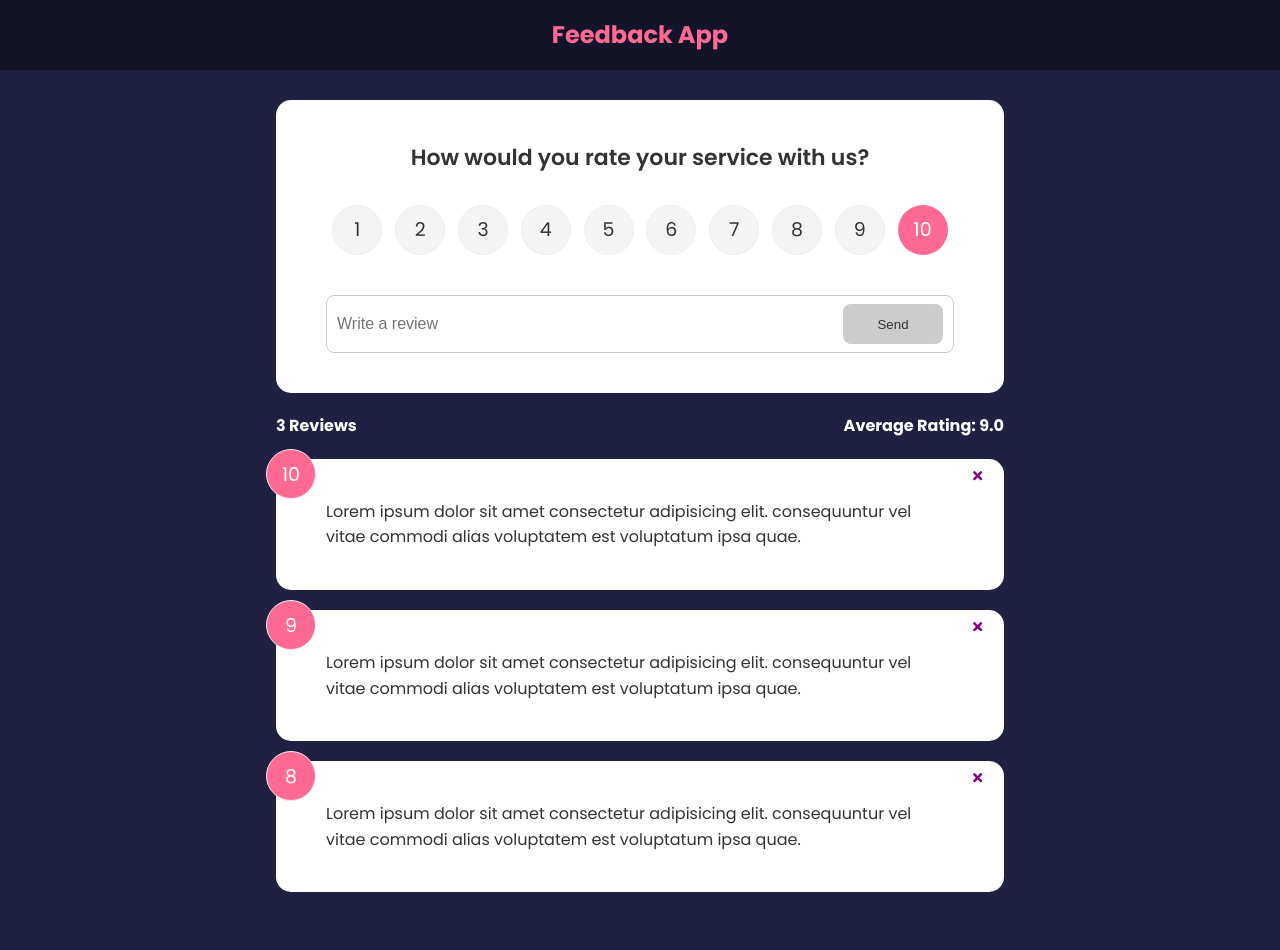
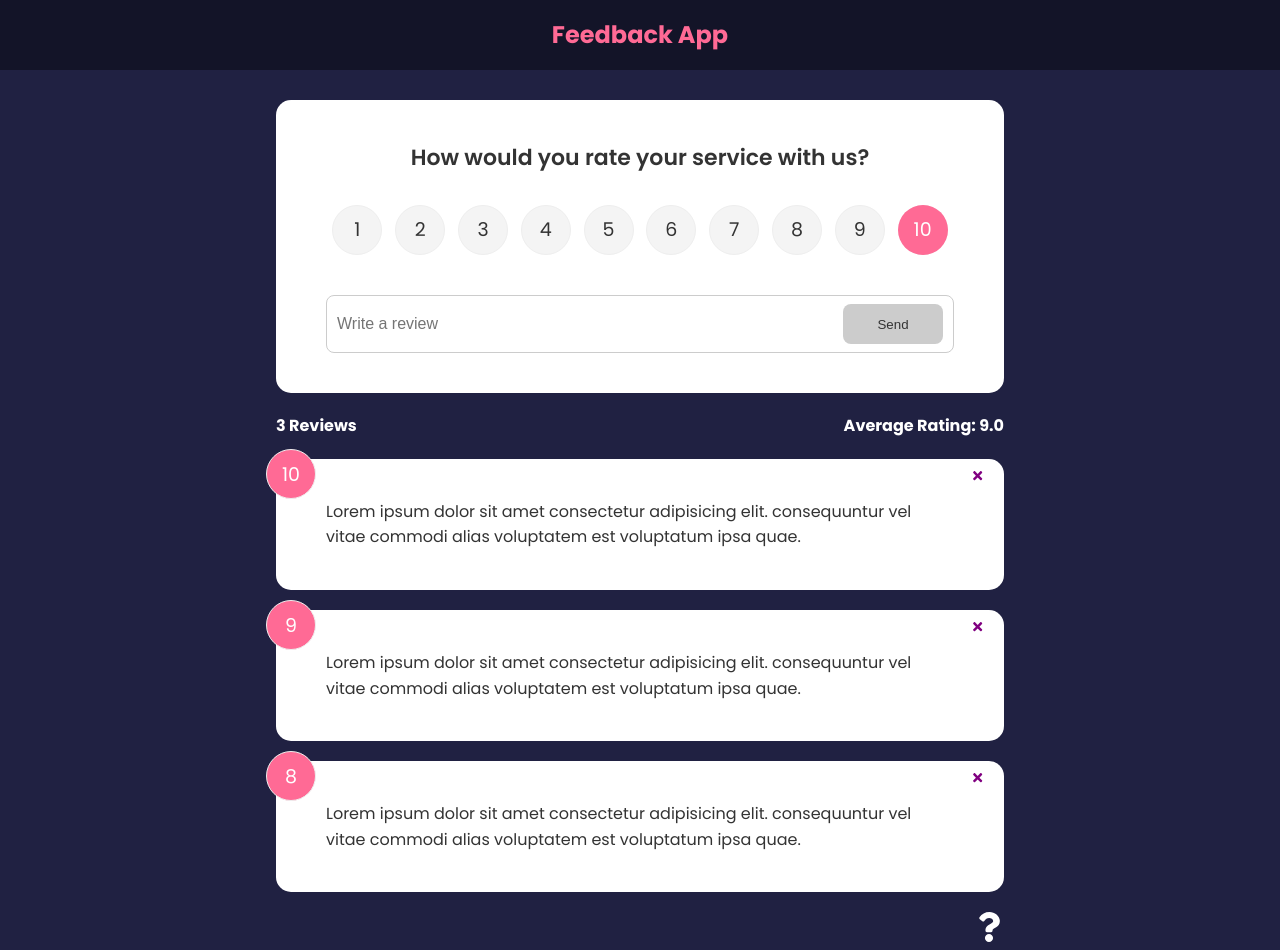
Before and after one commit to aappau/feedback-app, a React (Create React App) app: page / in a window 1280 px wide. Before the commit the page ends 912 px from the top, so only its background shows below. Built offline with nearby package versions, Linux system fonts and the light colour scheme.

Commit message:
creating links

```diff
--- a/src/App.js
+++ b/src/App.js
@@ -1,7 +1,6 @@
 import { BrowserRouter as Router, Routes, Route } from 'react-router-dom';
+import Header from './components/Layout/Header';
 import Home from './pages/Home';
-import Header from './components/Layout/Header';
-
 import About from './pages/About';
 
 function App() {
--- /dev/null
+++ b/src/components/Layout/AboutIconLink.jsx
@@ -0,0 +1,18 @@
+import { FaQuestion } from 'react-icons/fa';
+import { Link } from 'react-router-dom';
+
+const AboutIconLink = () => {
+    return (
+        <div className="about-link">
+            <Link
+                to={{
+                    pathname: '/about',
+                }}
+            >
+                <FaQuestion size={30} />
+            </Link>
+        </div>
+    );
+};
+
+export default AboutIconLink;
--- a/src/pages/About.jsx
+++ b/src/pages/About.jsx
@@ -1,4 +1,5 @@
 import Card from '../components/Layout/Card';
+import { Link } from 'react-router-dom';
 
 const About = () => {
     return (
@@ -7,6 +8,10 @@
                 <h1>About this project</h1>
                 <p>This is a React app to leave feedback for a product or service</p>
                 <p>Version: 1.0.0</p>
+
+                <p>
+                    <Link to="/">Back To Home</Link>
+                </p>
             </div>
         </Card>
     );
--- a/src/pages/Home.jsx
+++ b/src/pages/Home.jsx
@@ -4,6 +4,7 @@
 import FeedbackList from '../components/Feedback/FeedbackList';
 import FeedbackStats from '../components/Feedback/FeedbackStats';
 import FeedbackForm from '../components/Feedback/FeedbackForm';
+import AboutIconLink from '../components/Layout/AboutIconLink';
 
 const Home = () => {
     const [feedback, setFeedback] = useState(seed);
@@ -24,6 +25,8 @@
             <FeedbackForm addFeedback={addFeedback} />
             <FeedbackStats feedback={feedback} />
             <FeedbackList feedback={feedback} deleteFeedback={deleteFeedback} />
+
+            <AboutIconLink />
         </>
     );
 };
```
